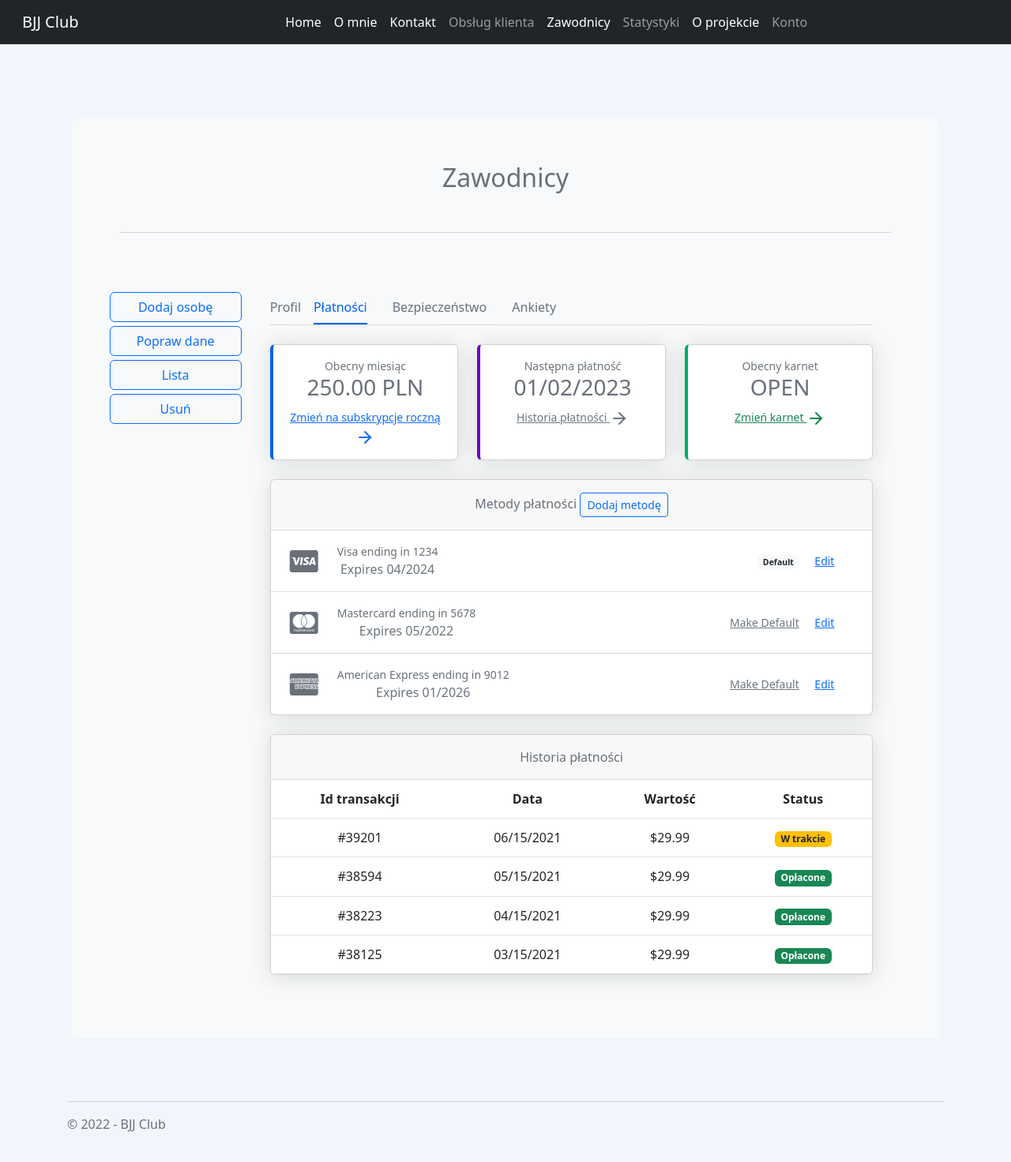
After one commit to TomaszMeczkowski/tiny_bjj_club, a Django app: template players/templates/player_profile_biling.html in a window 1280 px wide. The commit adds this page. Shown: the whole page at 79% size. Run offline with Django 4.2, Linux system fonts and the light colour scheme; the template is opened without the code that fills it: values that come from a table or form of the project are taken from there, others are empty; data comes from the database, SQL or seed files in the repository; some libraries are stand-ins or nearby versions.

Commit message:
frontend for players billings (html + css files added)

```diff
--- /dev/null
+++ b/main/static/css/player_profile_biling.css
@@ -0,0 +1,91 @@
+body{margin-top:20px;
+background-color:#f2f6fc;
+color:#69707a;
+}
+.img-account-profile {
+    height: 10rem;
+}
+.rounded-circle {
+    border-radius: 50% !important;
+}
+.card {
+    box-shadow: 0 0.15rem 1.75rem 0 rgb(33 40 50 / 15%);
+}
+.card .card-header {
+    font-weight: 500;
+}
+.card-header:first-child {
+    border-radius: 0.35rem 0.35rem 0 0;
+}
+.card-header {
+    padding: 1rem 1.35rem;
+    margin-bottom: 0;
+    background-color: rgba(33, 40, 50, 0.03);
+    border-bottom: 1px solid rgba(33, 40, 50, 0.125);
+}
+.form-control, .dataTable-input {
+    display: block;
+    width: 100%;
+    padding: 0.875rem 1.125rem;
+    font-size: 0.875rem;
+    font-weight: 400;
+    line-height: 1;
+    color: #69707a;
+    background-color: #fff;
+    background-clip: padding-box;
+    border: 1px solid #c5ccd6;
+    -webkit-appearance: none;
+    -moz-appearance: none;
+    appearance: none;
+    border-radius: 0.35rem;
+    transition: border-color 0.15s ease-in-out, box-shadow 0.15s ease-in-out;
+}
+
+.nav-borders .nav-link.active {
+    color: #0061f2;
+    border-bottom-color: #0061f2;
+}
+.nav-borders .nav-link {
+    color: #69707a;
+    border-bottom-width: 0.125rem;
+    border-bottom-style: solid;
+    border-bottom-color: transparent;
+    padding-top: 0.5rem;
+    padding-bottom: 0.5rem;
+    padding-left: 0;
+    padding-right: 0;
+    margin-left: 1rem;
+    margin-right: 1rem;
+}
+.fa-2x {
+    font-size: 2em;
+}
+
+.table-billing-history th, .table-billing-history td {
+    padding-top: 0.75rem;
+    padding-bottom: 0.75rem;
+    padding-left: 1.375rem;
+    padding-right: 1.375rem;
+}
+.table > :not(caption) > * > *, .dataTable-table > :not(caption) > * > * {
+    padding: 0.75rem 0.75rem;
+    background-color: var(--bs-table-bg);
+    border-bottom-width: 1px;
+    box-shadow: inset 0 0 0 9999px var(--bs-table-accent-bg);
+}
+
+.border-start-primary {
+    border-left-color: #0061f2 !important;
+}
+.border-start-secondary {
+    border-left-color: #6900c7 !important;
+}
+.border-start-success {
+    border-left-color: #00ac69 !important;
+}
+.border-start-lg {
+    border-left-width: 0.25rem !important;
+}
+.h-100 {
+    height: 100% !important;
+}
--- /dev/null
+++ b/players/templates/player_profile_biling.html
@@ -0,0 +1,160 @@
+{% extends "inner_layout.html" %}
+
+{% block body %}
+{% load extras %}
+
+<link rel="stylesheet" href="https://cdnjs.cloudflare.com/ajax/libs/font-awesome/5.13.1/css/all.min.css" integrity="sha256-2XFplPlrFClt0bIdPgpz8H7ojnk10H69xRqd9+uTShA=" crossorigin="anonymous" />
+<link rel="stylesheet" type="text/css" href="/static/css/player_profile_biling.css" />
+
+
+<div class="container-xl px-4 mt-4">
+    <!-- Account page navigation-->
+    <nav class="nav nav-borders">
+        <a class="nav-link ms-0" href="{% url 'players:player_profile' player.id %}">Profil</a>
+        <a class="nav-link active" href="{% url 'players:player_profile_biling' player.id %}">Płatności</a>
+        <a class="nav-link" href="https://www.bootdey.com/snippets/view/bs5-profile-security-page">Bezpieczeństwo</a>
+        <a class="nav-link" href="#"  target="__blank">Ankiety</a>
+    </nav>
+    <hr class="mt-0 mb-4">
+    <div class="row">
+        <div class="col-lg-4 mb-4">
+            <!-- Billing card 1-->
+            <div class="card h-100 border-start-lg border-start-primary">
+                <div class="card-body">
+                    <div class="small text-muted">Obecny miesiąc</div>
+                    <div class="h3">250.00 PLN</div>
+                    <a class="text-arrow-icon small" href="#">
+                        Zmień na subskrypcje roczną
+                        <svg xmlns="http://www.w3.org/2000/svg" width="24" height="24" viewBox="0 0 24 24" fill="none" stroke="currentColor" stroke-width="2" stroke-linecap="round" stroke-linejoin="round" class="feather feather-arrow-right"><line x1="5" y1="12" x2="19" y2="12"></line><polyline points="12 5 19 12 12 19"></polyline></svg>
+                    </a>
+                </div>
+            </div>
+        </div>
+        <div class="col-lg-4 mb-4">
+            <!-- Billing card 2-->
+            <div class="card h-100 border-start-lg border-start-secondary">
+                <div class="card-body">
+                    <div class="small text-muted">Następna płatność</div>
+                    <div class="h3">01/02/2023</div>
+                    <a class="text-arrow-icon small text-secondary" href="#">
+                        Historia płatności
+                        <svg xmlns="http://www.w3.org/2000/svg" width="24" height="24" viewBox="0 0 24 24" fill="none" stroke="currentColor" stroke-width="2" stroke-linecap="round" stroke-linejoin="round" class="feather feather-arrow-right"><line x1="5" y1="12" x2="19" y2="12"></line><polyline points="12 5 19 12 12 19"></polyline></svg>
+                    </a>
+                </div>
+            </div>
+        </div>
+        <div class="col-lg-4 mb-4">
+            <!-- Billing card 3-->
+            <div class="card h-100 border-start-lg border-start-success">
+                <div class="card-body">
+                    <div class="small text-muted">Obecny karnet</div>
+                    <div class="h3">OPEN</div>
+                    <a class="text-arrow-icon small text-success" href="#">
+                        Zmień karnet
+                        <svg xmlns="http://www.w3.org/2000/svg" width="24" height="24" viewBox="0 0 24 24" fill="none" stroke="currentColor" stroke-width="2" stroke-linecap="round" stroke-linejoin="round" class="feather feather-arrow-right"><line x1="5" y1="12" x2="19" y2="12"></line><polyline points="12 5 19 12 12 19"></polyline></svg>
+                    </a>
+                </div>
+            </div>
+        </div>
+    </div>
+    <!-- Payment methods card-->
+    <div class="card card-header-actions mb-4">
+        <div class="card-header">
+            Metody płatności
+            <button class="btn btn-sm btn-outline-primary" type="button">Dodaj metodę</button>
+        </div>
+        <div class="card-body px-0">
+            <!-- Payment method 1-->
+            <div class="d-flex align-items-center justify-content-between px-4">
+                <div class="d-flex align-items-center">
+                     <i class="fab fa-cc-visa fa-2x cc-color-visa"></i>
+                    <div class="ms-4">
+                        <div class="small">Visa ending in 1234</div>
+                        <div class="text-xs text-muted">Expires 04/2024</div>
+                    </div>
+                </div>
+                <div class="ms-4 small">
+                    <div class="badge bg-light text-dark me-3">Default</div>
+                    <a href="#">Edit</a>
+                </div>
+            </div>
+            <hr>
+            <!-- Payment method 2-->
+            <div class="d-flex align-items-center justify-content-between px-4">
+                <div class="d-flex align-items-center">
+                    <i class="fab fa-cc-mastercard fa-2x cc-color-mastercard"></i>
+                    <div class="ms-4">
+                        <div class="small">Mastercard ending in 5678</div>
+                        <div class="text-xs text-muted">Expires 05/2022</div>
+                    </div>
+                </div>
+                <div class="ms-4 small">
+                    <a class="text-muted me-3" href="#">Make Default</a>
+                    <a href="#">Edit</a>
+                </div>
+            </div>
+            <hr>
+            <!-- Payment method 3-->
+            <div class="d-flex align-items-center justify-content-between px-4">
+                <div class="d-flex align-items-center">
+                    <i class="fab fa-cc-amex fa-2x cc-color-amex"></i>
+                    <div class="ms-4">
+                        <div class="small">American Express ending in 9012</div>
+                        <div class="text-xs text-muted">Expires 01/2026</div>
+                    </div>
+                </div>
+                <div class="ms-4 small">
+                    <a class="text-muted me-3" href="#">Make Default</a>
+                    <a href="#">Edit</a>
+                </div>
+            </div>
+        </div>
+    </div>
+    <!-- Billing history card-->
+    <div class="card mb-4">
+        <div class="card-header">Historia płatności</div>
+        <div class="card-body p-0">
+            <!-- Billing history table-->
+            <div class="table-responsive table-billing-history">
+                <table class="table mb-0">
+                    <thead>
+                        <tr>
+                            <th class="border-gray-200" scope="col">Id transakcji</th>
+                            <th class="border-gray-200" scope="col">Data</th>
+                            <th class="border-gray-200" scope="col">Wartość</th>
+                            <th class="border-gray-200" scope="col">Status</th>
+                        </tr>
+                    </thead>
+                    <tbody>
+                        <tr>
+                            <td>#39201</td>
+                            <td>06/15/2021</td>
+                            <td>$29.99</td>
+                            <td><span class="badge bg-warning text-dark">W trakcie</span></td>
+                        </tr>
+                        <tr>
+                            <td>#38594</td>
+                            <td>05/15/2021</td>
+                            <td>$29.99</td>
+                            <td><span class="badge bg-success">Opłacone</span></td>
+                        </tr>
+                        <tr>
+                            <td>#38223</td>
+                            <td>04/15/2021</td>
+                            <td>$29.99</td>
+                            <td><span class="badge bg-success">Opłacone</span></td>
+                        </tr>
+                        <tr>
+                            <td>#38125</td>
+                            <td>03/15/2021</td>
+                            <td>$29.99</td>
+                            <td><span class="badge bg-success">Opłacone</span></td>
+                        </tr>
+                    </tbody>
+                </table>
+            </div>
+        </div>
+    </div>
+</div>
+
+{% endblock %}
```
Also changed, not shown: players/templates/player_profile.html (+4 -5 lines), players/templates/players_add.html (+17 -15 lines), players/templates/players_list.html (+5 -4 lines), main/static/images/check-square-fill.svg (added), main/static/images/check-square.svg (added).
